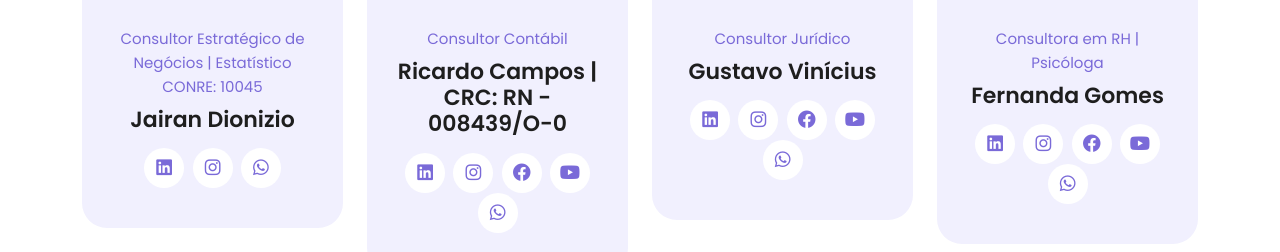
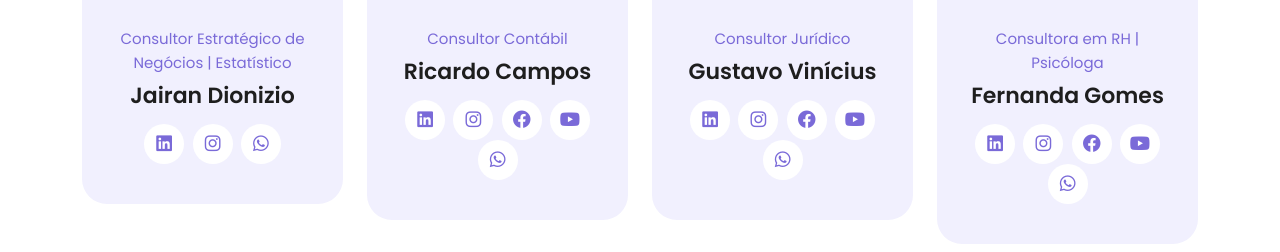
Before and after one commit to nellenconsultoria/nelllen.github.io, a plain HTML site: page index.html in a window 1280 px wide. Shown: the part 4721-4973 px from the top of the page. Drawn offline with nearby package versions, Linux system fonts and the light colour scheme.

Commit message:
Update index.html

```diff
--- a/index.html
+++ b/index.html
@@ -426,7 +426,7 @@ https://templatemo.com/tm-586-scholar
           <div class="team-member">
             <div class="main-content">
               <img src="assets/images/member-01.jpg" alt="">
-              <span class="category">Consultor Estratégico de Negócios | Estatístico CONRE: 10045</span>
+              <span class="category">Consultor Estratégico de Negócios | Estatístico</span>
               <h4>Jairan Dionizio</h4>
               <ul class="social-icons">
                 <li><a href="https://www.linkedin.com/in/jairan-dionizio/"><i class="fab fa-linkedin"></i></a></li>
@@ -441,7 +441,7 @@ https://templatemo.com/tm-586-scholar
             <div class="main-content">
               <img src="assets/images/member-02.jpg" alt="">
               <span class="category">Consultor Contábil</span>
-              <h4>Ricardo Campos | CRC: RN - 008439/O-0</h4>
+              <h4>Ricardo Campos</h4>
               <ul class="social-icons">
                 <li><a href="https://www.linkedin.com/in/ricardo-george-campos-de-ara%C3%BAjo-bb09a23a/"><i class="fab fa-linkedin"></i></a></li>
                 <li><a href="https://www.instagram.com/pr.ricardocampos/"><i class="fab fa-instagram"></i></a></li>
```
